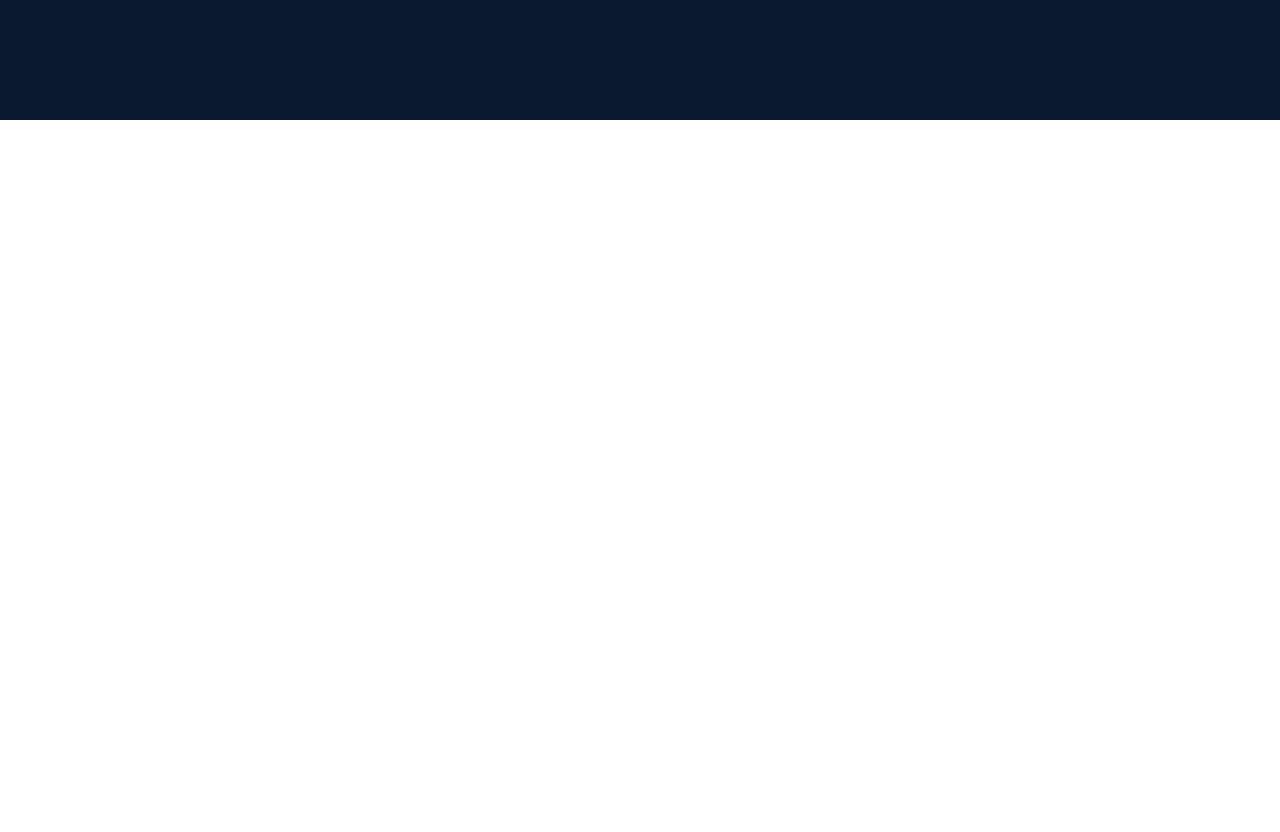
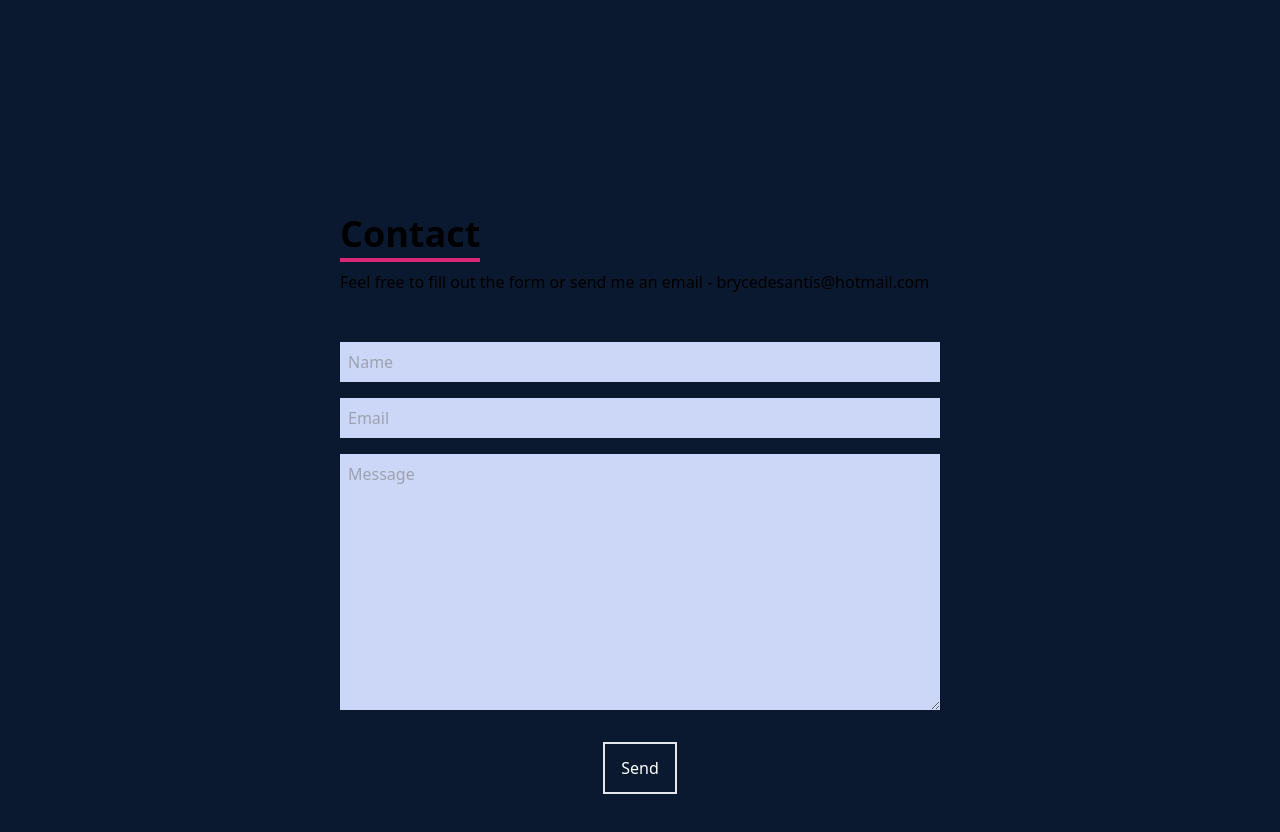
Before and after one commit to brycedesantis/my-portfolio, a React (Vite) app: page / in a window 1280 px wide. Shown: the part 3080-3912 px from the top of the page. Before the commit the page ends 3200 px from the top, so only its background shows below. Built offline with nearby package versions, Linux system fonts and the light colour scheme.

Commit message:
Create contact section

```diff
--- a/src/App.jsx
+++ b/src/App.jsx
@@ -4,6 +4,7 @@ import Home from "./Components/Home"
 import About from "./Components/About"
 import Skills from "./Components/Skills"
 import Projects from "./Components/Projects/Projects"
+import Contact from "./Components/Contact"
 
 export default function App() {
 	const [darkMode, setDarkMode] = useState(true)
@@ -19,6 +20,7 @@ export default function App() {
 			<About />
 			<Skills />
 			<Projects />
+			<Contact />
 		</div>
 	)
 }
--- /dev/null
+++ b/src/Components/Contact.jsx
@@ -0,0 +1,45 @@
+export default function Contact() {
+	return (
+		<div
+			name="contact"
+			className="w-full h-screen bg-inherit flex justify-center items-center p-4"
+		>
+			<form
+				method="POST"
+				action="https://getform.io/f/ccae9ba3-e813-42e5-85c8-818a1effdafa"
+				className="flex flex-col max-w-[600px] w-full text-black"
+			>
+				<div className="pb-8">
+					<p className="text-4xl inline font-bold border-b-4 border-pink-600">
+						Contact
+					</p>
+					<p className="py-4">
+						Feel free to fill out the form or send me an email -
+						brycedesantis@hotmail.com
+					</p>
+				</div>
+				<input
+					className="bg-[#ccd6f6] p-2"
+					type="text"
+					placeholder="Name"
+					name="name"
+				/>
+				<input
+					className="my-4 p-2 bg-[#ccd6f6]"
+					type="email"
+					placeholder="Email"
+					name="email"
+				/>
+				<textarea
+					className="bg-[#ccd6f6] p-2"
+					name="message"
+					rows="10"
+					placeholder="Message"
+				></textarea>
+				<button className="text-white border-2 hover:bg-pink-600 hover:border-pink-600 px-4 py-3 my-8 mx-auto flex items-center">
+					Send
+				</button>
+			</form>
+		</div>
+	)
+}
```
